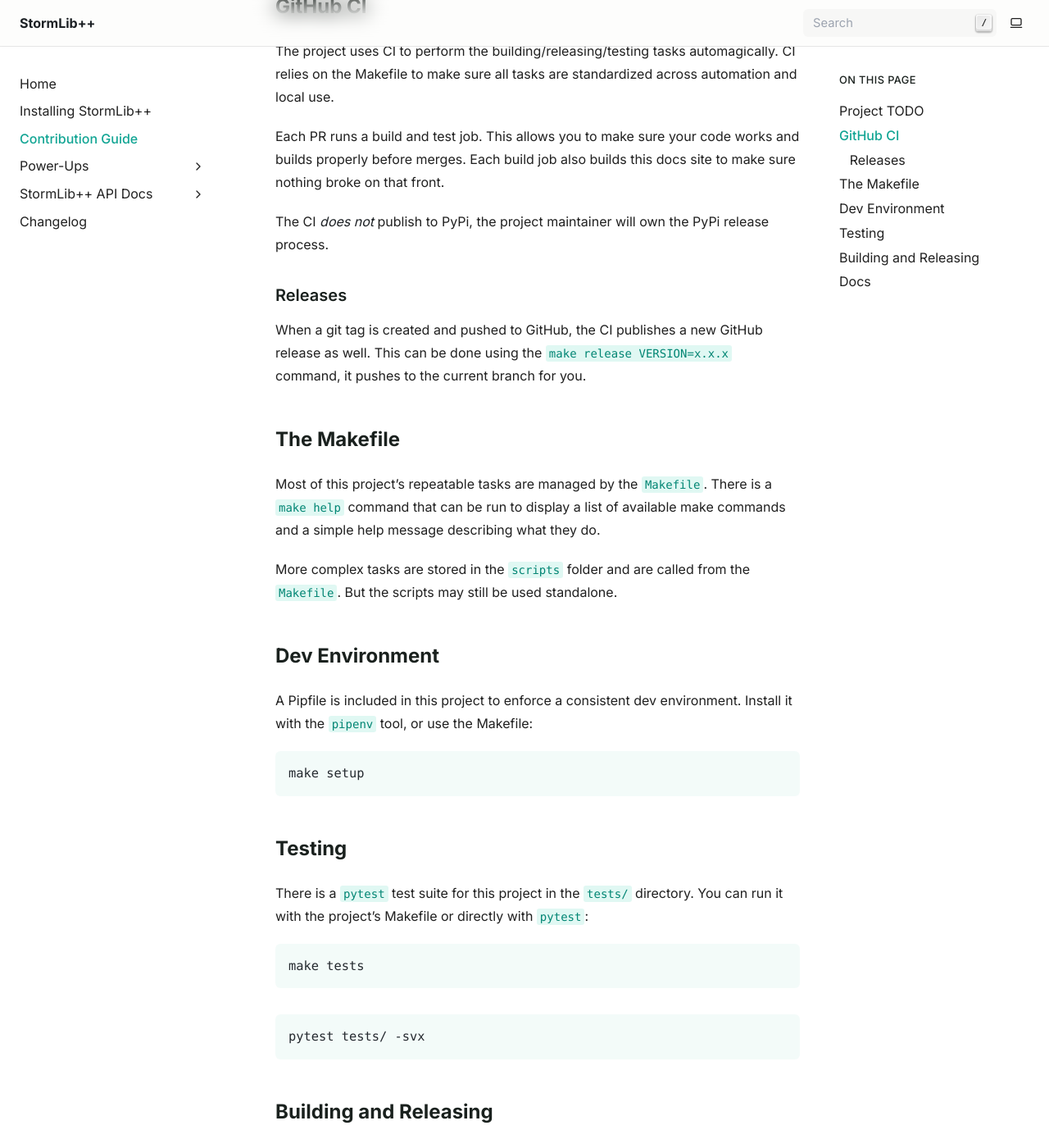
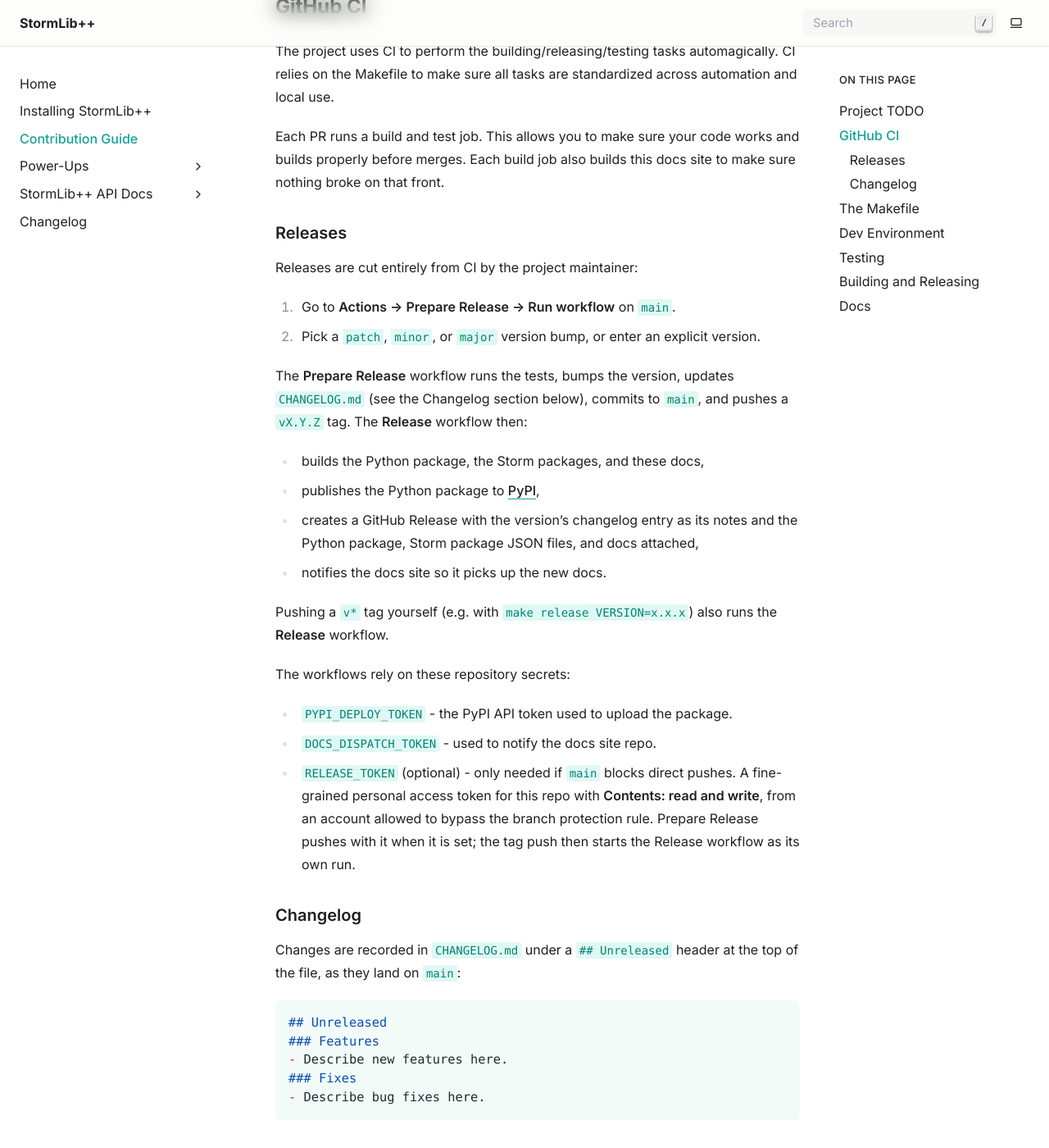
Before and after one commit to gormaniac/stormlibpp, a Sphinx documentation site: the page built from doc/contributing.md, in a window 1280 px wide and 1400 px high, scrolled down 404 px. Shown: the whole window at 82% size. Built offline with Sphinx 7.4.7, drawn with Linux system fonts in a browser that asks for light colours; some of the changed text lies outside the part shown.

Commit message:
docs: document the CI release workflow and Unreleased changelog header
Co-Authored-By: Claude Opus 5.5 <noreply@anthropic.com>
Claude-Session: https://claude.ai/code/session_01KBLBzhhavuuhR5JQy6eH8h

````diff
--- a/doc/contributing.md
+++ b/doc/contributing.md
@@ -12,11 +12,41 @@ The project uses CI to perform the building/releasing/testing tasks automagicall
 
 Each PR runs a build and test job. This allows you to make sure your code works and builds properly before merges. Each build job also builds this docs site to make sure nothing broke on that front.
 
-The CI *does not* publish to PyPi, the project maintainer will own the PyPi release process.
-
 ### Releases
 
-When a git tag is created and pushed to GitHub, the CI publishes a new GitHub release as well. This can be done using the `make release VERSION=x.x.x` command, it pushes to the current branch for you.
+Releases are cut entirely from CI by the project maintainer:
+
+1. Go to **Actions → Prepare Release → Run workflow** on `main`.
+2. Pick a `patch`, `minor`, or `major` version bump, or enter an explicit version.
+
+The **Prepare Release** workflow runs the tests, bumps the version, updates `CHANGELOG.md` (see the Changelog section below), commits to `main`, and pushes a `vX.Y.Z` tag. The **Release** workflow then:
+
+- builds the Python package, the Storm packages, and these docs,
+- publishes the Python package to [PyPI](https://pypi.org/project/stormlibpp/),
+- creates a GitHub Release with the version's changelog entry as its notes and the Python package, Storm package JSON files, and docs attached,
+- notifies the docs site so it picks up the new docs.
+
+Pushing a `v*` tag yourself (e.g. with `make release VERSION=x.x.x`) also runs the **Release** workflow.
+
+The workflows rely on these repository secrets:
+
+- `PYPI_DEPLOY_TOKEN` - the PyPI API token used to upload the package.
+- `DOCS_DISPATCH_TOKEN` - used to notify the docs site repo.
+- `RELEASE_TOKEN` (optional) - only needed if `main` blocks direct pushes. A fine-grained personal access token for this repo with **Contents: read and write**, from an account allowed to bypass the branch protection rule. Prepare Release pushes with it when it is set; the tag push then starts the Release workflow as its own run.
+
+### Changelog
+
+Changes are recorded in `CHANGELOG.md` under a `## Unreleased` header at the top of the file, as they land on `main`:
+
+```markdown
+## Unreleased
+### Features
+- Describe new features here.
+### Fixes
+- Describe bug fixes here.
+```
+
+Please add an entry there with your PR. When a release is cut, `## Unreleased` is renamed to `## vX.Y.Z - YYYY-MM-DD`, any empty `### Features` or `### Fixes` section gets `- N/A`, and a fresh, empty `## Unreleased` section is added above it. If a `## vX.Y.Z` entry was already written by hand, the changelog is left as is.
 
 ## The Makefile
 
@@ -63,6 +93,8 @@ Release:
 make release VERSION=1.2.3
 ```
 
+Releases are normally cut from CI with the **Prepare Release** workflow instead (see the Releases section above). `make release` does the same version bump and `CHANGELOG.md` update locally, then pushes the commit and tag, which starts the **Release** workflow.
+
 ## Docs
 
 This documentation is built with Sphinx and is configured in the `doc` folder. Documentation is automatically built everytime that `make release` is executed. But they may also be built separately using this command:
````
Also changed, not shown: README.md (+2 -2 lines).
